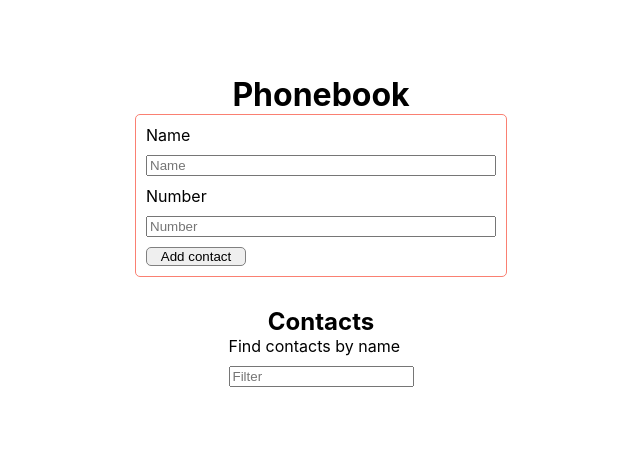
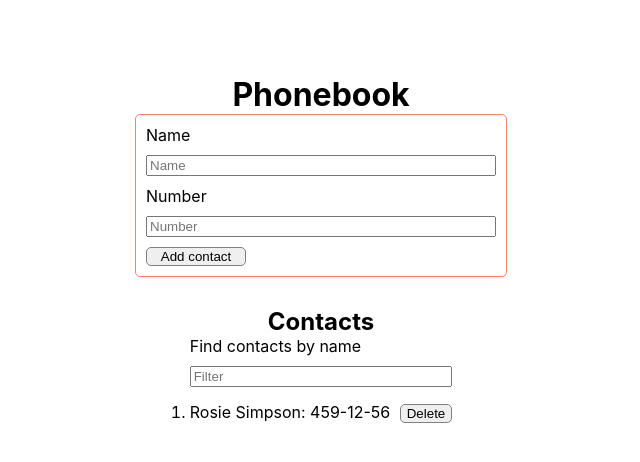
Before and after one commit to Vovkulaka21/goit-react-hw-02-phonebook, a React (Create React App) app: page / in a window 1280 px wide. Shown: the top 462 px of the page, without its empty margins (319-959 px from the left). Built offline with nearby package versions, Linux system fonts and the light colour scheme.

Commit message:
Update App.jsx

```diff
--- a/src/components/App.jsx
+++ b/src/components/App.jsx
@@ -8,11 +8,30 @@ import Phonebook from './Phonebook/Phonebook';
 
 class App extends Component {
   state = {
-    contacts: [],
+    contacts: [ {id: 'id-1', name: 'Rosie Simpson', number: '459-12-56'}],
     filter: '',
   };
 
+  dublicateName({name}) {
+    const normalizeName = name.toLowerCase().replaceAll(' ', '');
+    const { contacts } = this.state;
+
+    const dublicate = contacts.find(item => {
+      const normalizeCurrentName = item.name.toLowerCase().replaceAll(' ', '');
+      return normalizeCurrentName === normalizeName;
+    });
+
+    return Boolean(dublicate)
+
+  }
+
   addContact = info => {
+    const {name} = info;
+
+    if (this.dublicateName(info)) {
+      return alert(`${name} is already in contacts.`);
+    }
+
     this.setState(({ contacts }) => {
       const newContact = {
         id: nanoid(),
```
